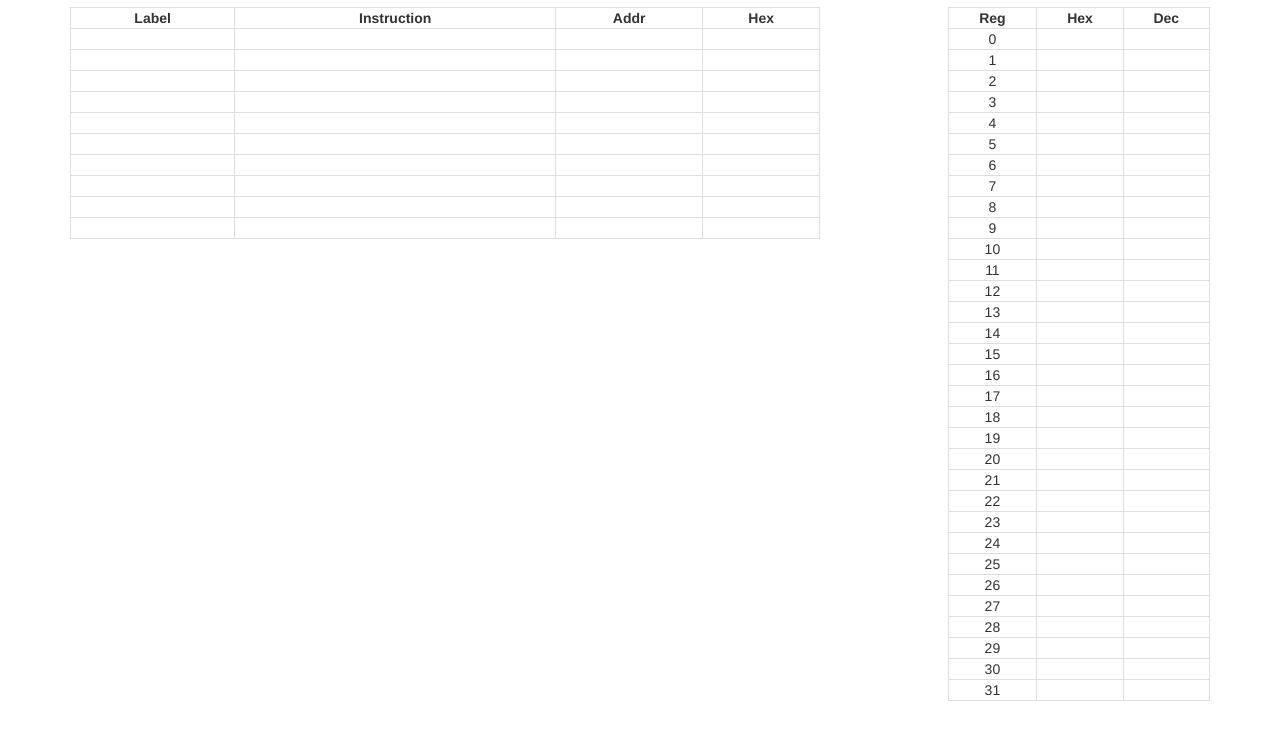
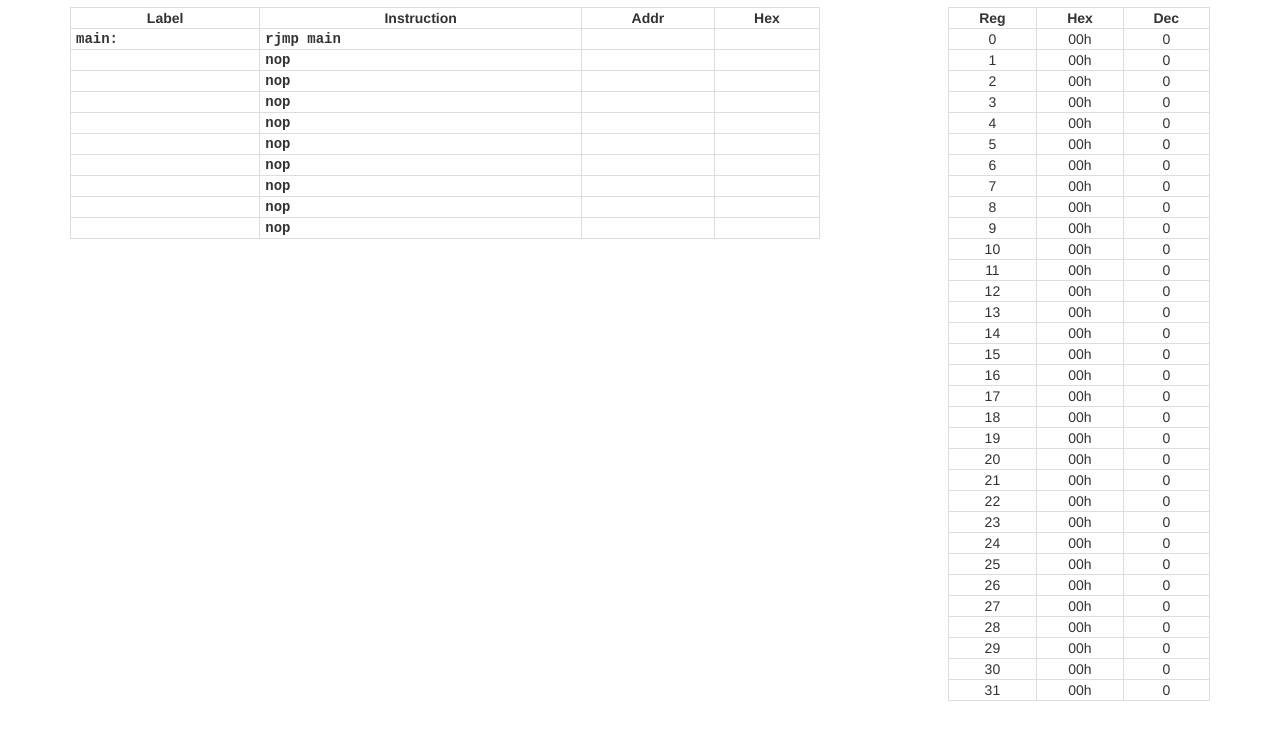
Before and after one commit to RodionGork/AvrAsmJs, a plain HTML site: page src/index.html in a window 1280 px wide. Shown: the part 63-800 px from the top of the page. Drawn offline with Linux system fonts and the light colour scheme.

Commit message:
Prototype of programming model and populating data from it

```diff
--- /dev/null
+++ b/src/avrasm.js
@@ -0,0 +1,27 @@
+function AvrAsm() {
+    this.lines = [];
+    this.labels = [];
+    this.regs = [];
+
+    this.init();
+}
+
+AvrAsm.prototype.init = function() {
+    for (var i = 0; i < 32; i++) {
+        this.regs[i] = 0;
+    }
+    this.label('main', 0);
+    this.lines[0] = this.compileCommand('rjmp main');
+    for (var j = 1; j < 10; j++) {
+        this.lines[j] = this.compileCommand('nop');
+    }
+}
+
+AvrAsm.prototype.compileCommand = function(cmd) {
+    return {text: cmd, hex: 0};
+}
+
+AvrAsm.prototype.label = function(name, line) {
+    this.labels[name] = line;
+    this.labels[line] = name;
+}
--- a/src/index.html
+++ b/src/index.html
@@ -9,6 +9,7 @@
     <script src="./lib/jquery.min.js"></script>
     <script src="./lib/bootstrap.min.js"></script>
     <script src="./lib/mindmup-editable-table.js"></script>
+    <script src="./avrasm.js"></script>
     <script src="./main.js"></script>
 </head>
 <body>
--- a/src/main.css
+++ b/src/main.css
@@ -2,6 +2,16 @@ th {
     text-align: center;
 }
 
-#regs td:first-child {
+#regs td {
     text-align: center;
 }
+
+#opcodes td:nth-child(-n+2) {
+    padding-left: 5px;
+    font-family: monospace;
+    font-weight: bold;
+}
+
+#opcodes td:nth-child(n+3) {
+    text-align: center;
+}
--- a/src/main.js
+++ b/src/main.js
@@ -1,20 +1,61 @@
 function AvrAsmDbg() {
+    this.avrasm = new AvrAsm();
     this.init();
+    this.populateState();
 }
 
 AvrAsmDbg.prototype.init = function() {
     this.opcodes = $('#opcodes');
     this.regs = $('#regs');
     for (var i = 0; i < 10; i++) {
-        $('<tr><td>&nbsp;</td><td></td><td></td><td></td></tr>').appendTo(this.opcodes);
+        $('<tr><td class="editable">&nbsp;</td><td class="editable"></td><td></td><td></td></tr>').appendTo(this.opcodes);
     }
     for (var i = 0; i < 32; i++) {
-        $('<tr><td>' + i + '</td><td></td><td></td></tr>').appendTo(this.regs);
+        $('<tr><td>' + i + '</td><td class="editable"></td><td class="editable"></td></tr>').appendTo(this.regs);
     }
     $('#opcodes').editableTableWidget();
     $('#regs').editableTableWidget();
 }
 
+AvrAsmDbg.prototype.populateState = function() {
+    this.populateRegs();
+    this.populateCode();
+}
+
+AvrAsmDbg.prototype.populateRegs = function() {
+    var regs = this.avrasm.regs;
+    var rows = this.regs.find('tr');
+    for (var i in regs) {
+        var cells = $(rows.get(i * 1 + 1)).find('td+td');
+        var value = regs[i];
+        cells.first().text(this.toHex(value, 2) + 'h');
+        cells.last().text(value);
+    }
+}
+
+AvrAsmDbg.prototype.populateCode = function() {
+    var labels = this.avrasm.labels;
+    var lines = this.avrasm.lines;
+    var rows = this.opcodes.find('tr');
+    var n = rows.size();
+    for (var i = 1; i < n; i++) {
+        var row = $(rows.get(i)).find('td');
+        var label = labels[i - 1];
+        if (typeof(label) != 'undefined') {
+            $(row.get(0)).text(label + ':');
+        }
+        var line = lines[i - 1];
+        if (typeof(line) != 'undefined') {
+            $(row.get(1)).text(line.text);
+        }
+    }
+}
+
+AvrAsmDbg.prototype.toHex  = function(v, d) {
+    var s = '00000000' + v.toString(16);
+    return s.substr(s.length - d).toUpperCase();
+}
+
 $(function() {
     avrAsmDbg = new AvrAsmDbg();
 });
```
Also changed, not shown: src/lib/mindmup-editable-table.js.
